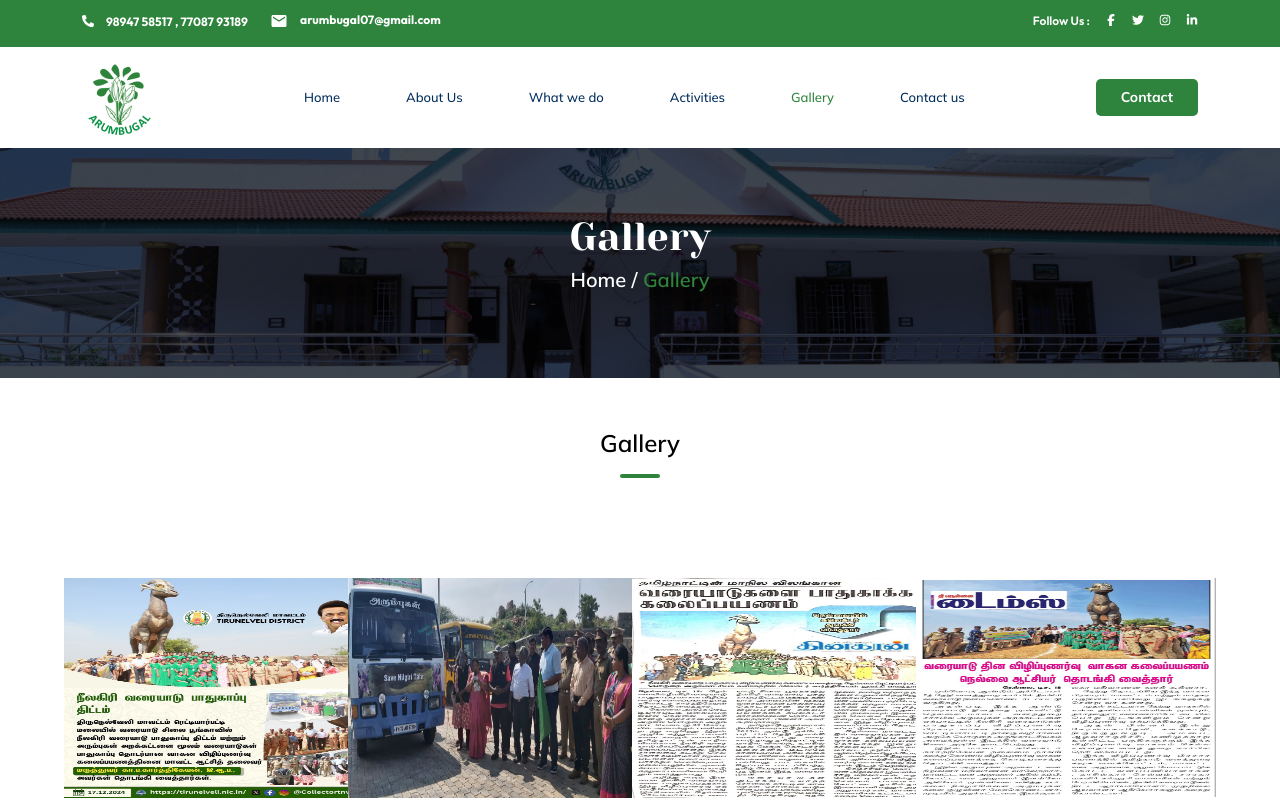
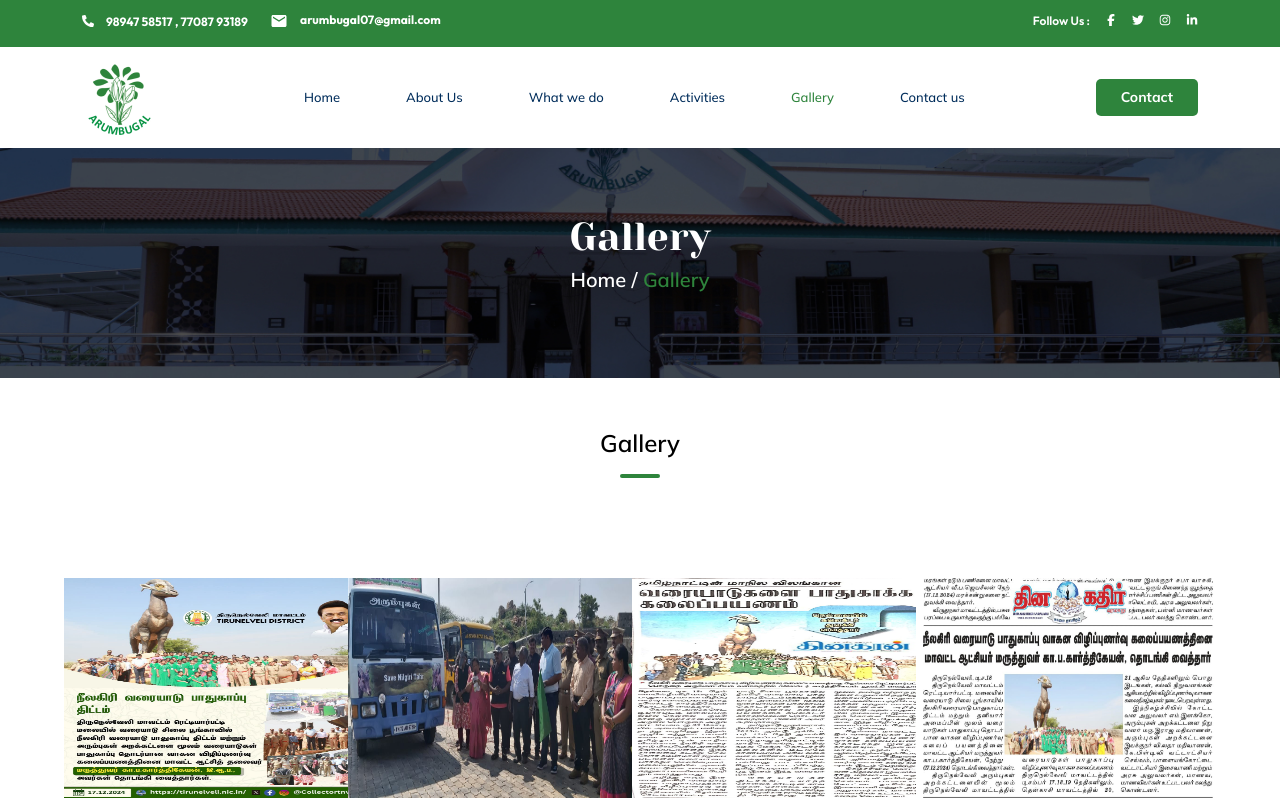
Before and after one commit to Ilyas73-hue/arumbugal, a React (Create React App) app: page /gallery in a window 1280 px wide. Shown: the top 800 px of the page. Built offline with nearby package versions, Linux system fonts and the light colour scheme.

Commit message:
all updated

```diff
--- a/src/component/gallery/gallery.js
+++ b/src/component/gallery/gallery.js
@@ -62,9 +62,6 @@ function Gallery() {
      }, {
        id: 31,
       img: `${img_31}`
-     }, {
-       id: 32,
-      img: `${img_32}`
      },
      {
       id: 33,
@@ -129,14 +126,8 @@ function Gallery() {
     id: 18,
    img: `${img_18}`
   }, {
-    id: 19,
-   img: `${img_19}`
-  }, {
     id: 20,
    img: `${img_20}`
-  },{
-    id: 21,
-   img: `${img_21}`
   }, {
     id: 22,
    img: `${img_22}`
@@ -148,15 +139,6 @@ function Gallery() {
    img: `${img_24}`
   }, {
     id: 25,
-   img: `${img_25}`
-  },{
-    id: 26,
-   img: `${img_26}`
-  }, {
-    id: 27,
-   img: `${img_27}`
-  }, {
-    id: 28,
    img: `${img_28}`
   }]
 
```
